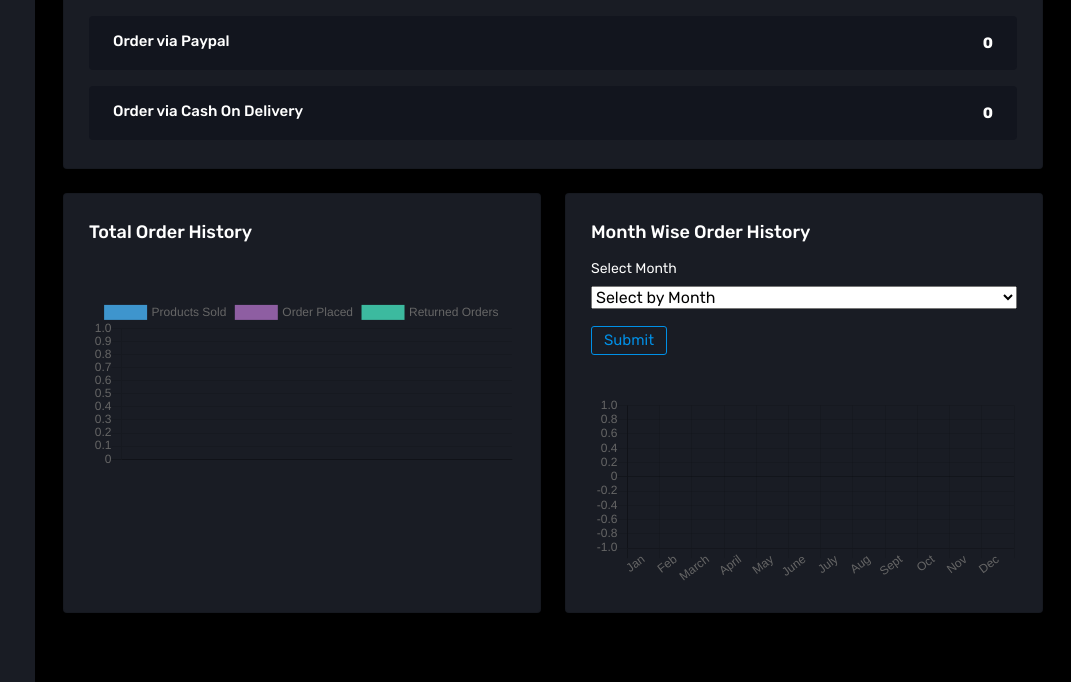
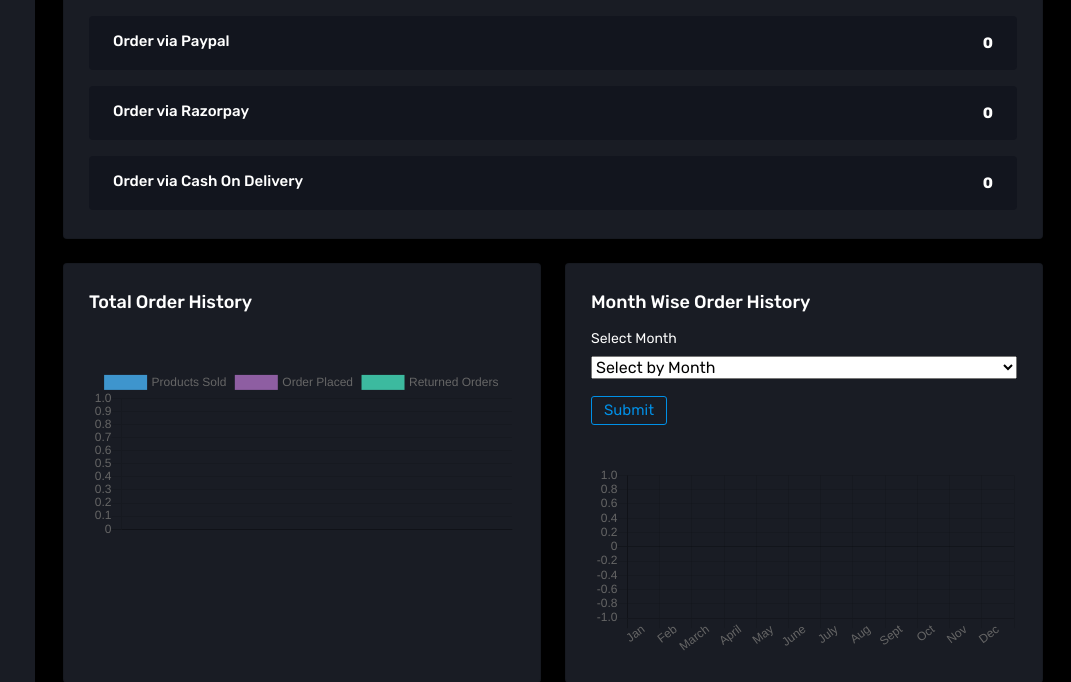
Before and after one commit to Hiba-moidutty/WacthMart_ecommerce, a Django app: page /adminn/admin_home/ in a window 1280 px wide. Shown: the part 892-1574 px from the top of the page, without its empty margins (209-1280 px from the left). Run offline with Django 4.2, Linux system fonts and the light colour scheme; the visitor is signed in with stand-in values (Sample User, id 1); data comes from the database, SQL or seed files in the repository; data that the repository does not hold is empty; some libraries are stand-ins or nearby versions.

Commit message:
bugs fixed

```diff
--- a/Admin_Section/views.py
+++ b/Admin_Section/views.py
@@ -43,7 +43,7 @@ def admin_home(request):
   if request.user.is_superuser == True:
       total_users = Account.objects.filter(is_active = True).count()
       total_products = Product.objects.filter(is_available = True).count()
-      total_orders = Order.objects.filter(status='Delivered').count()
+      total_orders = Order.objects.filter(status='placed').count()
       total_revenue = Order.objects.filter(status='Delivered').aggregate(Sum('total_price'))['total_price__sum']
       # t= total_revenue
 
@@ -56,19 +56,16 @@ def admin_home(request):
       today   = datetime.now()
       current = today.strftime("%B %d, %Y")
       dates = Order.objects.filter(order_date__month = today.month).values("order_date__date").annotate(order_items=Count('id')).order_by("order_date__date")
-      d = dates.count()
+      print(dates,"TTTTTTTTTTTTTTTTTTTTTTTTT")
       returns = Order.objects.filter(order_date__month = today.month).values("order_date__date").annotate(return_items=Count('id',filter=Q(status="Cancelled"))).order_by("order_date__date")
-      r = returns.count()
-      sales   = Order.objects.filter(order_date__month = today.month).values("order_date__date").annotate(sales = Count('id',filter=Q(status ="Delivered")),cancelled=Count('id',filter=Q(status="Cancelled"))).order_by("order_date__date")
-      s = sales.count()
-
-      monthly_orders=0
+      print(returns,"TTTTTTTTTTTTTTTTTTTTTTTTT")
+      sales   = Order.objects.filter(order_date__month = today.month).values("order_date__date").annotate(sales = Count('id',filter=Q(status="Delivered")),cancelled=Count('id',filter=Q(status="Cancelled"))).order_by("order_date__date")
+      print(sales,"TTTTTTTTTTTTTTTTTTTTTTTTT")
+      monthly_orders = 0
       if request.GET.get('Month') !="0":
         currentmonth = datetime.now().month
         month1 = request.GET.get('Month')
-        print(month1,'vvvvvvvvvvvvvvvvvv')
         if month1  is not None and month1 !="0":
-          print('hhhhhhhhh')
           month = int(month1)
           monthly_orders = Order.objects.filter(order_date__month=month).count()
       # best_moving = Order.objects.filter(order_date__month = today.year).annotate(moving = Count('product_id')).filter(moving__gt = 2)
@@ -87,9 +84,7 @@ def admin_home(request):
       'returns' : returns,
       'month':str(month),
       'months': ["1","2","3","4","5","6","7","8","9","10","11","12"],
-      'r' : r,
-      's':s,
-      'd':d, })
+       })
   return redirect("admin_login")
 
 
--- a/templates/admin_temp/admin_home.html
+++ b/templates/admin_temp/admin_home.html
@@ -129,6 +129,15 @@
                   </div>
                   <div class="align-self-center flex-grow text-right text-md-center text-xl-right py-md-2 py-xl-0">
                     <h6 class="font-weight-bold mb-0">{{paypal_m}}</h6>
+                  </div>
+                </div>
+                <div class="bg-gray-dark d-flex d-md-block d-xl-flex flex-row py-3 px-4 px-md-3 px-xl-4 rounded mt-3">
+                  <div class="text-md-center text-xl-left">
+                    <h6 class="mb-1">Order via Razorpay</h6>
+                    {% comment %} <p class="text-muted mb-0">{{paypal_m}}</p> {% endcomment %}
+                  </div>
+                  <div class="align-self-center flex-grow text-right text-md-center text-xl-right py-md-2 py-xl-0">
+                    <h6 class="font-weight-bold mb-0">{{razorpay_m}}</h6>
                   </div>
                 </div>
                 <div class="bg-gray-dark d-flex d-md-block d-xl-flex flex-row py-3 px-4 px-md-3 px-xl-4 rounded mt-3">
@@ -311,6 +320,7 @@ new Chart(document.getElementById("sales"), {
   }
 });
 
+
 new Chart(document.getElementById("payment_status"), {
   type: 'doughnut',
   data: {
--- a/templates/admin_temp/admin_login.html
+++ b/templates/admin_temp/admin_login.html
@@ -25,9 +25,9 @@
                   <div class="form-group d-flex align-items-center justify-content-between">
                     <div class="form-check">
                       <label class="form-check-label">
-                        <input type="checkbox" class="form-check-input"> Remember me </label>
+                        {% comment %} <input type="checkbox" class="form-check-input"> Remember me </label> {% endcomment %}
                     </div>
-                    <a href="#" class="forgot-pass">Forgot password</a>
+                    {% comment %} <a href="#" class="forgot-pass">Forgot password</a> {% endcomment %}
                   </div>
                   <div class="text-center">
                     <button type="submit" class="btn btn-primary btn-block enter-btn">Login</button>
--- a/templates/user_temp/includes/footer.html
+++ b/templates/user_temp/includes/footer.html
@@ -24,7 +24,7 @@
                               <i class="fa fa-twitter"></i>
                           </a>
                       </li> {% endcomment %}
-                      <li class="social__item">
+                      {% comment %} <li class="social__item">
                           <a class="social__link"  href="https://youtube.com/" target="_blank" rel="noopener noreferrer">
                               <i class="fa fa-youtube"></i>
                           </a>
@@ -33,7 +33,7 @@
                           <a class="social__link"  href="https://instagram.com/" target="_blank" rel="noopener noreferrer">
                               <i class="fa fa-instagram"></i>
                           </a>
-                      </li>
+                      </li> {% endcomment %}
                       {% comment %} <li class="social__item">
                           <a class="social__link"  href="https://plus.google.com/" target="_blank" rel="noopener noreferrer">
                               <i class="fa fa-google-plus"></i>
@@ -111,7 +111,7 @@
                   {% comment %} <li><a href="{% url 'user_home' %}">Terms Of Use</a></li> {% endcomment %}
                   <li><a href="{% url 'user_login' %}">User Account</a></li>
                   <li><a href="#">Support</a></li>
-                  <li><a href="#">Contacts</a></li>
+                  <li><a href="#">Premium Services</a></li>
               </ul>
           </div>
       </div>
--- a/templates/user_temp/user_home.html
+++ b/templates/user_temp/user_home.html
@@ -146,9 +146,9 @@
                                                   {{pd.product_description}}
                                                 </p>
                                                 <div class="product-action">
-                                                    <a class="same-action" href="wishlist.html" title="wishlist">
+                                                    {% comment %} <a class="same-action" href="wishlist.html" title="wishlist">
                                                         <i class="fa fa-heart-o"></i>
-                                                    </a>
+                                                    </a> {% endcomment %}
                                                     <a class="add_cart cart-item action-cart" onclick=addcat({{pd.id}}) title="wishlist"><span>Add to cart</span></a>
                                                     {% comment %} <a class="same-action compare-mrg" data-bs-toggle="modal" data-bs-target="#productModal" href="compare.html">
                                                         <i class="fa fa-sliders fa-rotate-90"></i>
--- a/templates/user_temp/user_landingpg.html
+++ b/templates/user_temp/user_landingpg.html
@@ -146,9 +146,9 @@
                                                   {{pd.product_description}}
                                                 </p>
                                                 <div class="product-action">
-                                                    <a class="same-action" href="wishlist.html" title="wishlist">
+                                                    {% comment %} <a class="same-action" href="wishlist.html" title="wishlist">
                                                         <i class="fa fa-heart-o"></i>
-                                                    </a>
+                                                    </a> {% endcomment %}
                                                     <a class="add_cart cart-item action-cart" onclick=addcat({{pd.id}}) title="wishlist"><span>Add to cart</span></a>
                                                     {% comment %} <a class="same-action compare-mrg" data-bs-toggle="modal" data-bs-target="#productModal" href="compare.html">
                                                         <i class="fa fa-sliders fa-rotate-90"></i>
```
Also changed, not shown: order/views.py (+5 -5 lines).
